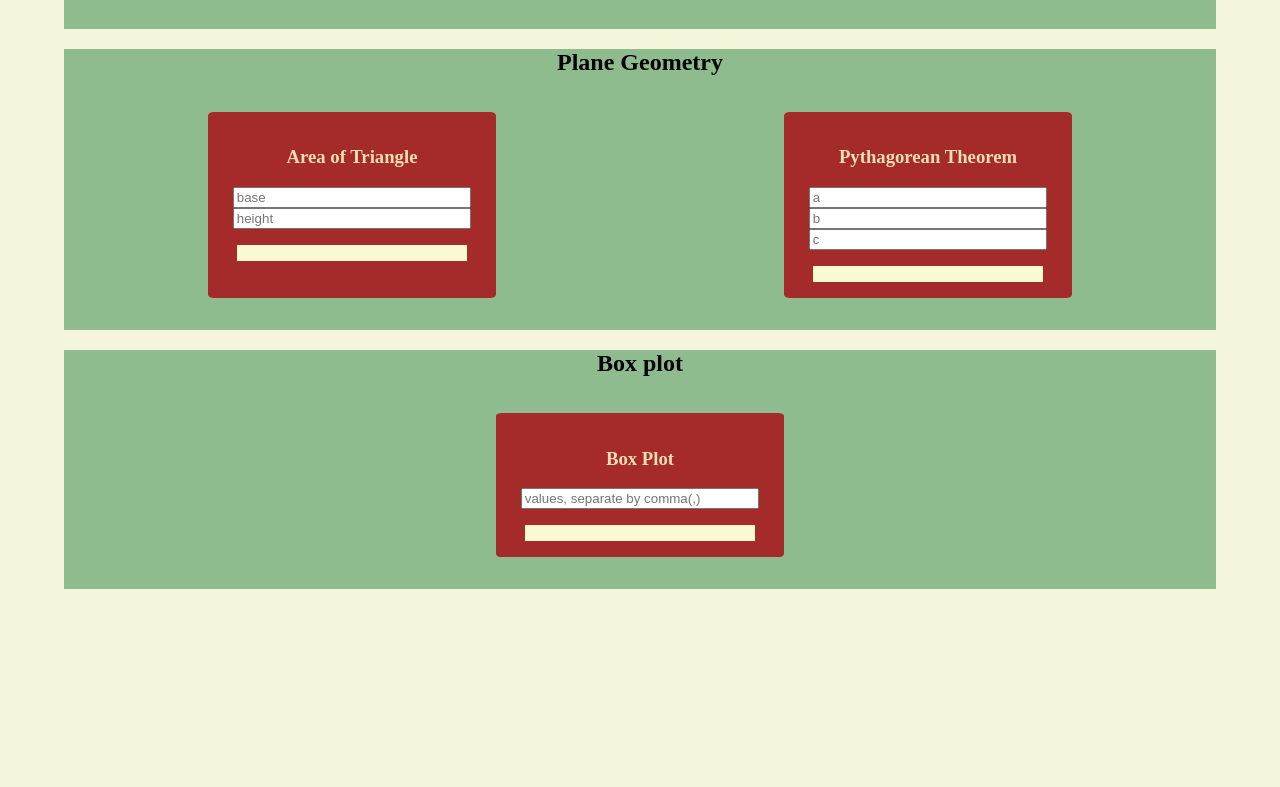
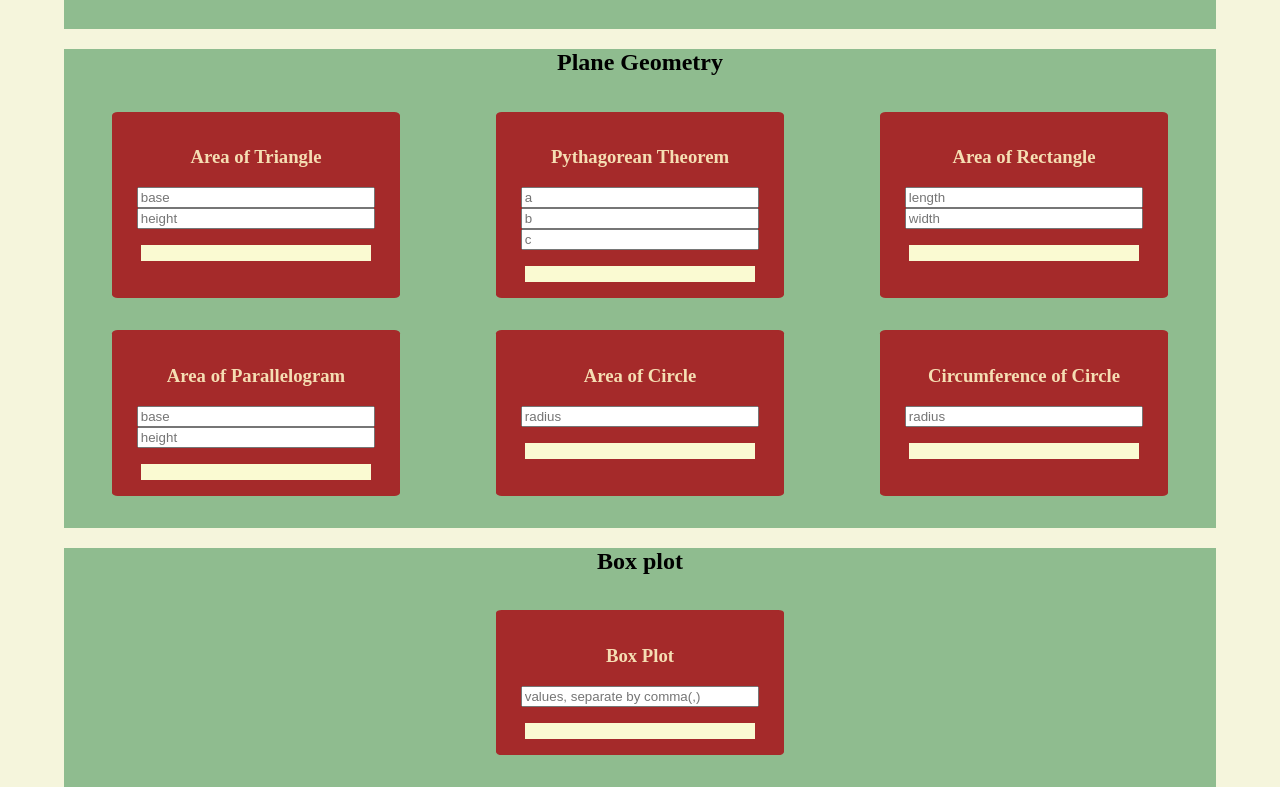
Before and after one commit to MathPack/mathpack.github.io, a plain HTML site: page index.html in a window 1280 px wide. Shown: the part 895-1682 px from the top of the page. Before the commit the page ends 1484 px from the top, so only its background shows below. Drawn offline with Linux system fonts and the light colour scheme.

Commit message:
Plane Geometry Finished

```diff
--- a/index.html
+++ b/index.html
@@ -104,6 +104,28 @@
                     <input type="text" placeholder="c">
                     <div class="result"></div>
                 </article>
+                <article id="area_of_rectangle" onchange="area_of_rectangle()">
+                    <h3>Area of Rectangle</h3>
+                    <input type="text" placeholder="length">
+                    <input type="text" placeholder="width">
+                    <div class="result"></div>
+                </article>
+                <article id="area_of_parallelogram" onchange="area_of_parallelogram()">
+                    <h3>Area of Parallelogram</h3>
+                    <input type="text" placeholder="base">
+                    <input type="text" placeholder="height">
+                    <div class="result"></div>
+                </article>
+                <article id="area_of_circle" onchange="area_of_circle()">
+                    <h3>Area of Circle</h3>
+                    <input type="text" placeholder="radius">
+                    <div class="result"></div>
+                </article>
+                <article id="circumference_of_circle" onchange="circumference_of_circle()">
+                    <h3>Circumference of Circle</h3>
+                    <input type="text" placeholder="radius">
+                    <div class="result"></div>
+                </article>
 
 
             </div>
--- a/plane_geometry.js
+++ b/plane_geometry.js
@@ -121,3 +121,60 @@ function box_plot() {
 
 
 }
+
+
+function area_of_rectangle(){
+    var parent = document.getElementById("area_of_rectangle")
+
+    let length = parseFloat(parent.children[1].value)
+    let width = parseFloat(parent.children[2].value)
+
+    const result = length * width
+
+    if(!(isNaN(length) || isNaN(width)))
+    {
+        parent.children[3].innerHTML = result
+    }
+}
+
+function area_of_parallelogram(){
+    var parent = document.getElementById("area_of_parallelogram")
+
+    let base = parseFloat(parent.children[1].value)
+    let height = parseFloat(parent.children[2].value)
+
+    const result = base * height
+
+    if(!(isNaN(base) || isNaN(height))){
+        parent.children[3].innerHTML = result
+    }
+
+}
+
+
+function area_of_circle(){
+    var parent = document.getElementById("area_of_circle")
+
+    let radius = parseFloat(parent.children[1].value)
+
+    let result = (radius ** 2) * Math.PI
+
+    if(!isNaN(radius)){
+        parent.children[2].innerHTML = result
+    }
+
+
+}
+
+
+function circumference_of_circle(){
+    var parent = document.getElementById("circumference_of_circle")
+
+    let radius = parseFloat(parent.children[1].value)
+
+    let result = 2 * Math.PI * radius
+
+    if(!isNaN(radius)){
+        parent.children[2].innerHTML = result
+    }
+}
```
